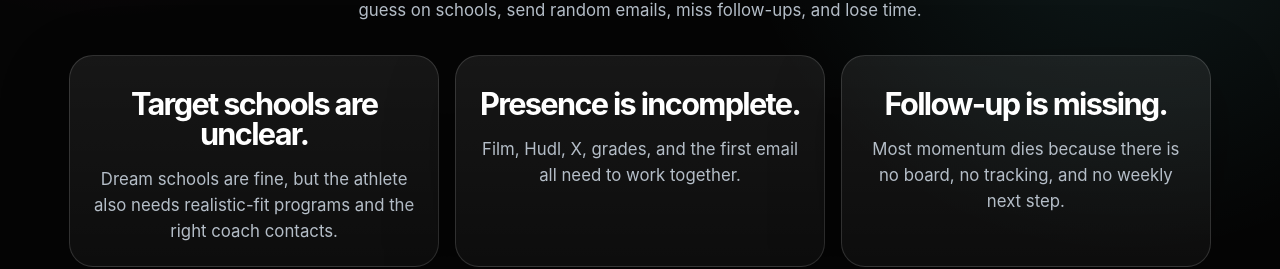
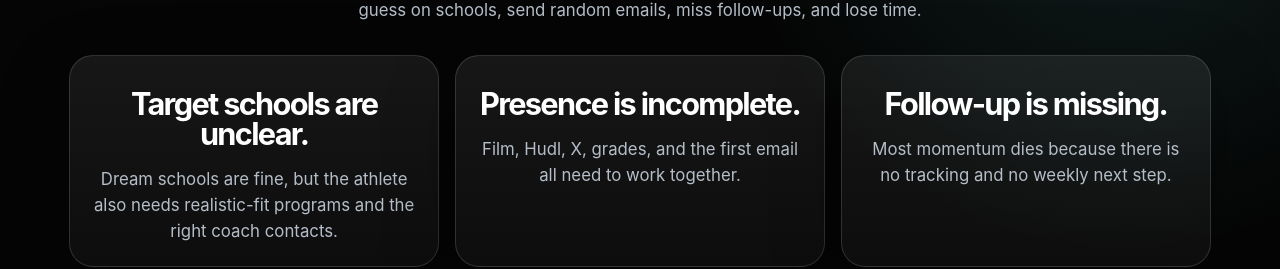
Before and after one commit to rickmooberryhome/playboard, a plain HTML site: page index.html in a window 1280 px wide. Shown: the part 1077-1346 px from the top of the page. Drawn offline with Linux system fonts and the light colour scheme.

Commit message:
Remove 'board' from follow-up description

```diff
--- a/index.html
+++ b/index.html
@@ -73,7 +73,7 @@
         </article>
         <article class="pain-card">
           <h3>Follow-up is missing.</h3>
-          <p>Most momentum dies because there is no board, no tracking, and no weekly next step.</p>
+          <p>Most momentum dies because there is no tracking and no weekly next step.</p>
         </article>
       </div>
     </section>
```
